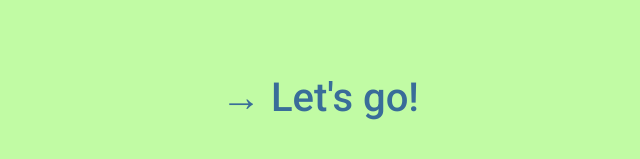
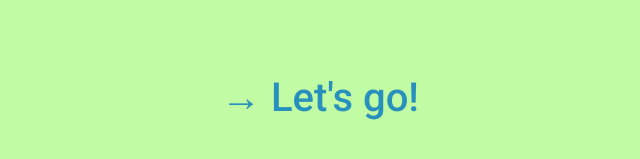
Before and after one commit to caocynthia/filler-name, a plain HTML site: page index.html in a window 1280 px wide. In both pictures the pointer is over the button "→ Let's go!". Shown: the part 447-606 px from the top of the page, without its empty margins (320-960 px from the left). Drawn offline with nearby package versions, Linux system fonts and the light colour scheme.

Commit message:
update css

```diff
--- a/css/styles-home.css
+++ b/css/styles-home.css
@@ -45,5 +45,5 @@ button {
 }
 
 button:hover {
-    color: #396d99;
+    color: #2890bd;
 }
```
